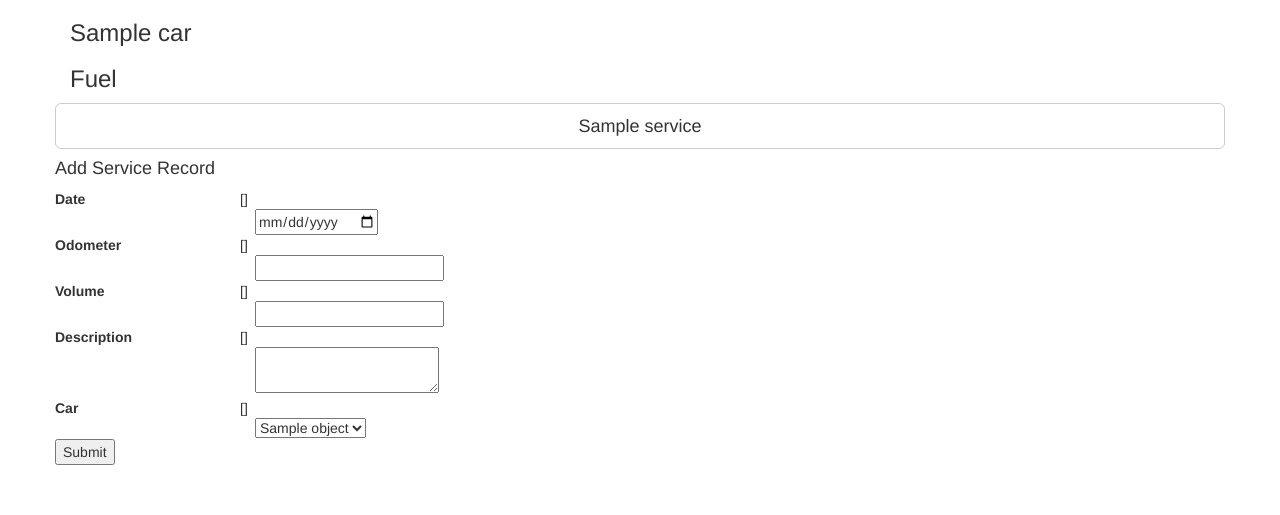
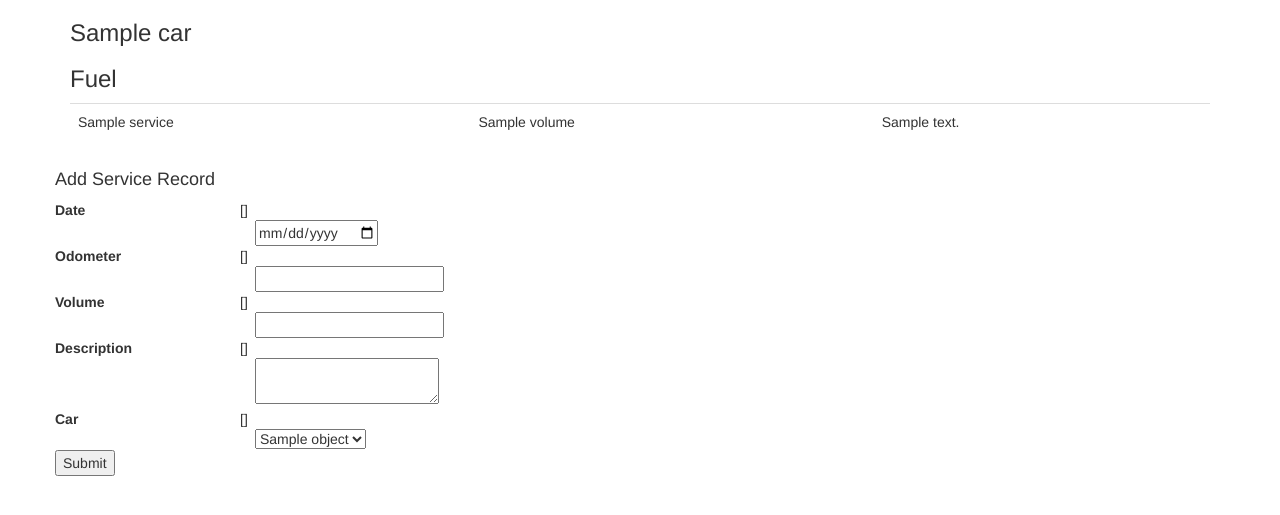
Before and after one commit to aljora/maintenance, a Django app: template auto/templates/auto/fuel_detail.html in a window 1280 px wide. Shown: the top 515 px of the page. Run offline with Django 3.2, Linux system fonts and the light colour scheme; the template is opened without the code that fills it: most values are stand-ins (such as "Sample title", 1, 10 or a date in 2020); form fields are guessed from the names that the template uses; some libraries are stand-ins or nearby versions.

Commit message:
Further use of tables as style for fuel services

```diff
--- a/auto/models.py
+++ b/auto/models.py
@@ -55,8 +55,7 @@ class FuelService(Service):
 
     def __str__(self):
         return (
-            f'{self.date} @ {self.odometer}: '
-            f'{self.volume} for {self.car}'
+            f'{self.date} @ {self.odometer}'
         )
 
     def get_absolute_url(self):
--- a/auto/templates/auto/activity_detail.html
+++ b/auto/templates/auto/activity_detail.html
@@ -5,7 +5,7 @@
     <h3>{{ object.part.car }}</h3>
     <h3>{{ object.part }}</h3>
     <h3>{{ object }}</h3>
-    <table class="table">
+    <table class="table table-hover">
         <tbody>
             {% for service in object.services.all %}
             <tr>
--- a/auto/templates/auto/fuel_detail.html
+++ b/auto/templates/auto/fuel_detail.html
@@ -4,17 +4,23 @@
 <div class="container">
     <h3>{{ car }}</h3>
     <h3>Fuel</h3>
-    <div class="row">
-        <div class="col">
-            <div class="btn-group-vertical btn-block">
-                {% for service in car.fuellings.all %}
-                <a class="btn btn-default btn-lg" href={{ service.get_absolute_url }} role="button">
+    <table class="table table-hover">
+        <tbody>
+            {% for service in car.fuellings.all %}
+            <tr>
+                <td>
                     {{ service }}
-                </a>
-                {% endfor %}
-            </div>
-        </div>
-    </div>
+                </td>
+                <td>
+                    {{ service.volume }}
+                </td>
+                <td>
+                    {{ service.description }}
+                </td>
+            </tr>
+            {% endfor %}
+        </tbody>
+    </table>
     <div class="row">
         <div class="col">
             <form action={% block url1 %}{% url 'auto:fuelserviceadd' %}{% endblock %} method="post">
```
Also changed, not shown: auto/templates/auto/car_detail.html (+8 -1 lines).
